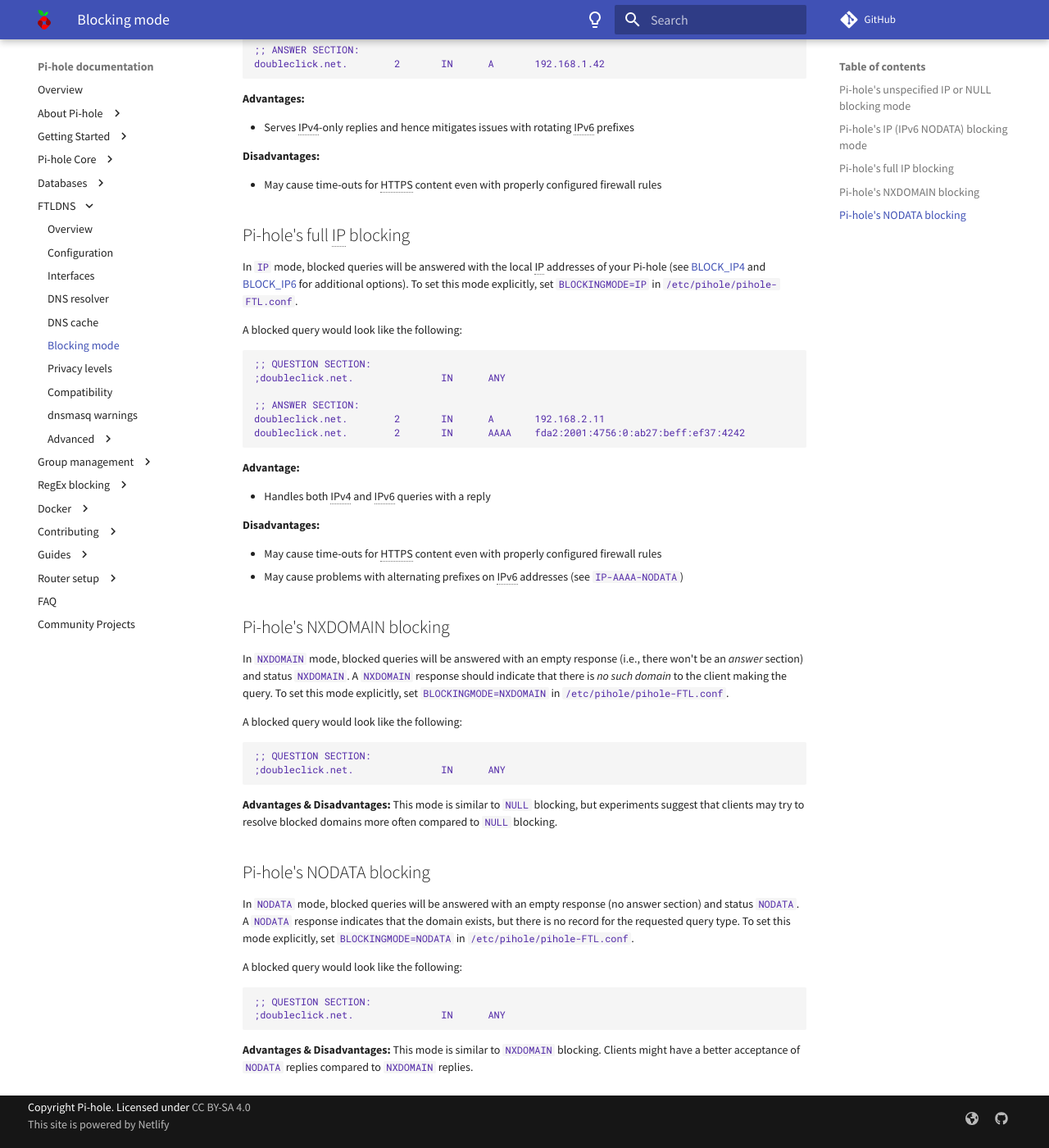
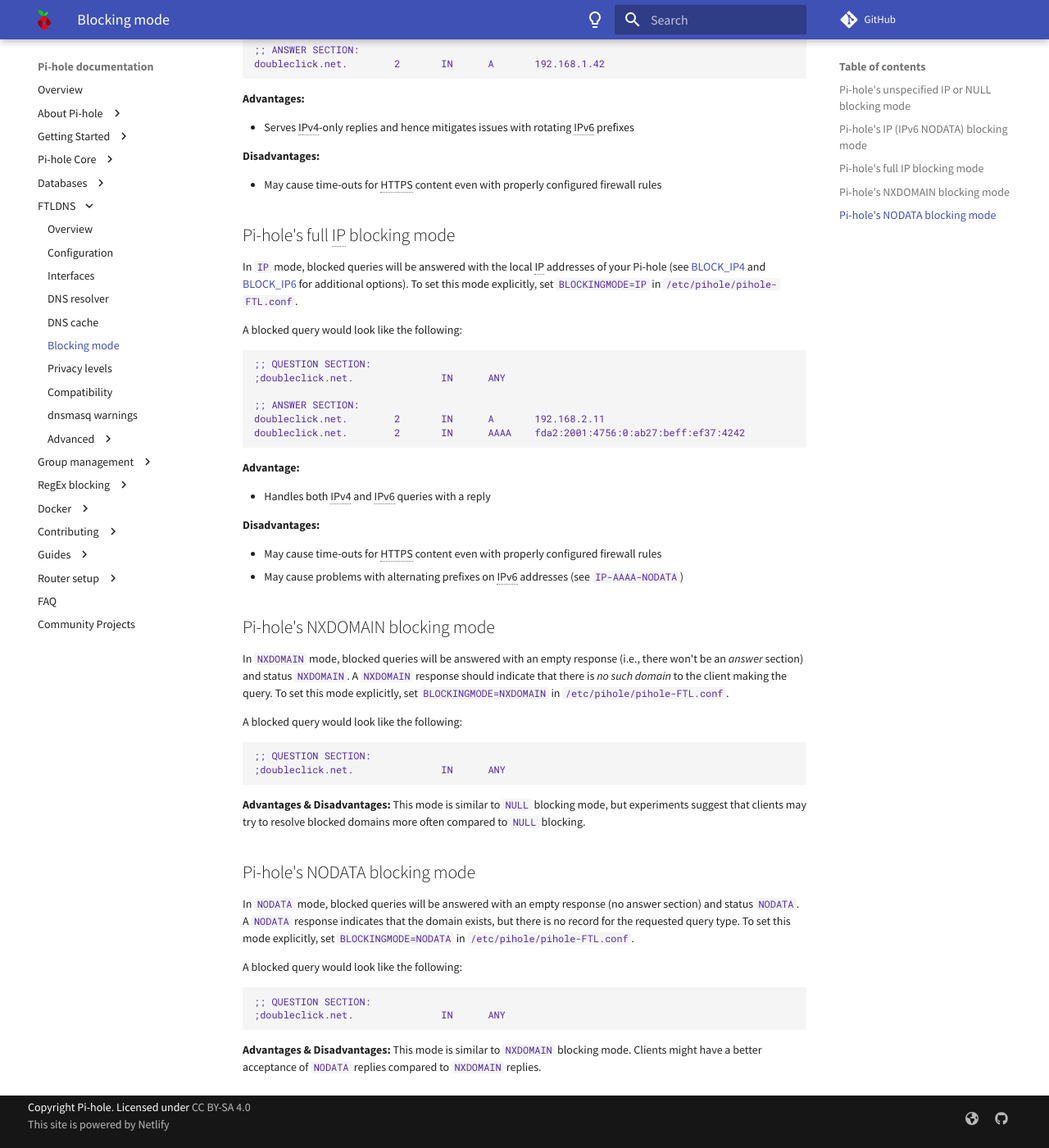
Before and after one commit to pi-hole/docs, an MkDocs documentation site: the page built from docs/ftldns/blockingmode.md, in a window 1280 px wide and 1400 px high, scrolled down 1265 px. Shown: the whole window at 82% size. Built offline with MkDocs 1.6.1 and Material for MkDocs 9.7.7, drawn with Linux system fonts in a browser that asks for light colours; comment, search, counter and statistics services are not loaded; some of the changed text lies outside the part shown.

Commit message:
Clarify each blocking mode name.

````diff
--- a/docs/ftldns/blockingmode.md
+++ b/docs/ftldns/blockingmode.md
@@ -58,7 +58,7 @@
 
 * May cause time-outs for HTTPS content even with properly configured firewall rules
 
-## Pi-hole's full IP blocking
+## Pi-hole's full IP blocking mode
 
 In `IP` mode, blocked queries will be answered with the local IP addresses of your Pi-hole (see [BLOCK_IP4](configfile.md#block_ipv4) and [BLOCK_IP6](configfile.md#block_ipv6) for additional options). To set this mode explicitly, set `BLOCKINGMODE=IP` in `/etc/pihole/pihole-FTL.conf`.
 
@@ -82,7 +82,7 @@
 * May cause time-outs for HTTPS content even with properly configured firewall rules
 * May cause problems with alternating prefixes on IPv6 addresses (see `IP-AAAA-NODATA`)
 
-## Pi-hole's NXDOMAIN blocking
+## Pi-hole's NXDOMAIN blocking mode
 
 In `NXDOMAIN` mode, blocked queries will be answered with an empty response (i.e., there won't be an *answer* section) and status `NXDOMAIN`. A `NXDOMAIN` response should indicate that there is *no such domain* to the client making the query. To set this mode explicitly, set `BLOCKINGMODE=NXDOMAIN` in `/etc/pihole/pihole-FTL.conf`.
 
@@ -93,9 +93,9 @@
 ;doubleclick.net.               IN      ANY
 ```
 
-**Advantages & Disadvantages:** This mode is similar to `NULL` blocking, but experiments suggest that clients may try to resolve blocked domains more often compared to `NULL` blocking.
+**Advantages & Disadvantages:** This mode is similar to `NULL` blocking mode, but experiments suggest that clients may try to resolve blocked domains more often compared to `NULL` blocking.
 
-## Pi-hole's NODATA blocking
+## Pi-hole's NODATA blocking mode
 
 In `NODATA` mode, blocked queries will be answered with an empty response (no answer section) and status `NODATA`. A `NODATA` response indicates that the domain exists, but there is no record for the requested query type. To set this mode explicitly, set `BLOCKINGMODE=NODATA` in `/etc/pihole/pihole-FTL.conf`.
 
@@ -106,6 +106,6 @@
 ;doubleclick.net.               IN      ANY
 ```
 
-**Advantages & Disadvantages:** This mode is similar to `NXDOMAIN` blocking. Clients might have a better acceptance of `NODATA` replies compared to `NXDOMAIN` replies.
+**Advantages & Disadvantages:** This mode is similar to `NXDOMAIN` blocking mode. Clients might have a better acceptance of `NODATA` replies compared to `NXDOMAIN` replies.
 
 {!abbreviations.md!}
````
Also changed, not shown: other parts of docs/ftldns/blockingmode.md (+1 -1 lines).
